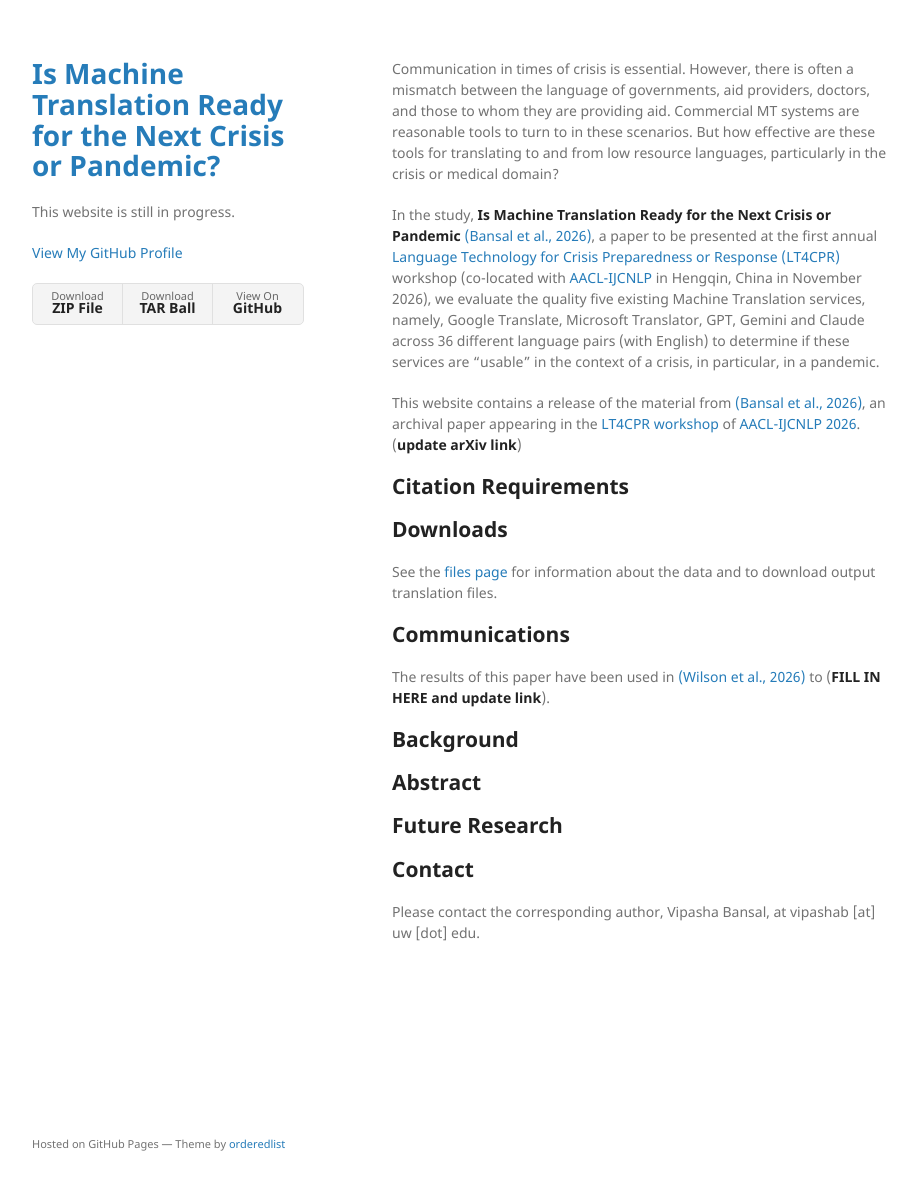
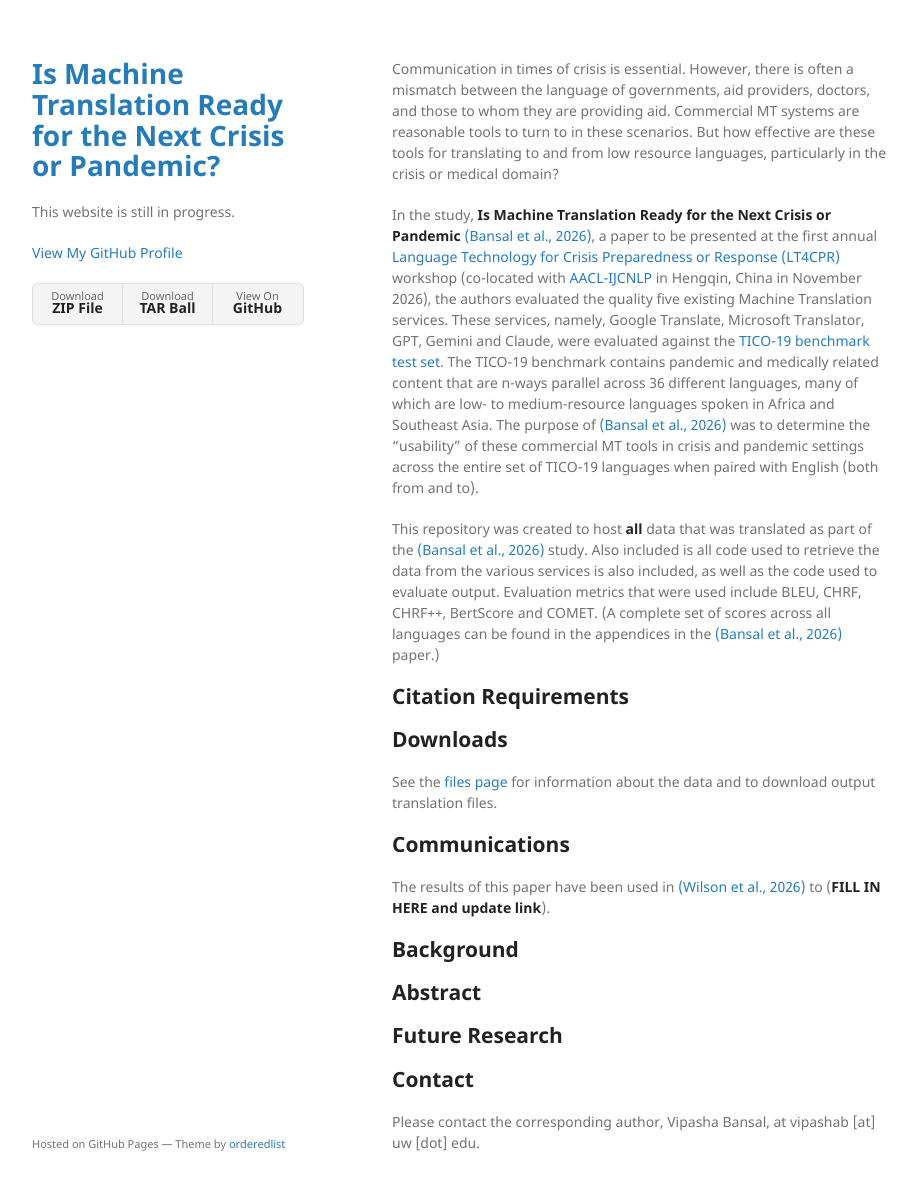
Before and after one commit to mt-crisis-ready/mt-crisis-ready.github.io, a Jekyll site: the page built from index.md, in a window 1280 px wide and 1223 px high. Shown: the top 1190 px of the window, without its empty margins (178-1095 px from the left). Built offline with Jekyll 4.4.1, drawn with Linux system fonts in a browser that asks for light colours.

Commit message:
More changes to the introduction in the front page

```diff
--- a/index.md
+++ b/index.md
@@ -4,10 +4,9 @@ layout: default
 
 Communication in times of crisis is essential. However, there is often a mismatch between the language of governments, aid providers, doctors, and those to whom they are providing aid. Commercial MT systems are reasonable tools to turn to in these scenarios. But how effective are these tools for translating to and from low resource languages, particularly in the crisis or medical domain?
 
-In the study, **Is Machine Translation Ready for the Next Crisis or Pandemic** [(Bansal et al., 2026)](https://arxiv.org/abs/2601.10082), a paper to be presented at the first annual [Language Technology for Crisis Preparedness or Response (LT4CPR)](https://lt4cpr.github.io/aacl2026-workshop-LT4CPR/) workshop (co-located with [AACL-IJCNLP](https://2026.aaclnet.org/) in Hengqin, China in November 2026), we evaluate the quality five existing Machine Translation services, namely, Google Translate, Microsoft Translator, GPT, Gemini and Claude across 36 different language pairs (with English) to determine if these services are "usable" in the context of a crisis, in particular, in a pandemic.
+In the study, **Is Machine Translation Ready for the Next Crisis or Pandemic** [(Bansal et al., 2026)](https://arxiv.org/abs/2601.10082), a paper to be presented at the first annual [Language Technology for Crisis Preparedness or Response (LT4CPR)](https://lt4cpr.github.io/aacl2026-workshop-LT4CPR/) workshop (co-located with [AACL-IJCNLP](https://2026.aaclnet.org/) in Hengqin, China in November 2026), the authors evaluated the quality five existing Machine Translation services. These services, namely, Google Translate, Microsoft Translator, GPT, Gemini and Claude, were evaluated against the [TICO-19 benchmark test set]( https://tico-19.github.io/). The TICO-19 benchmark contains pandemic and medically related content that are n-ways parallel across 36 different languages, many of which are low- to medium-resource languages spoken in Africa and Southeast Asia. The purpose of [(Bansal et al., 2026)](https://arxiv.org/abs/2601.10082) was to determine the "usability" of these commercial MT tools in crisis and pandemic settings across the entire set of TICO-19 languages when paired with English (both from and to).
 
-
-This website contains a release of the material from [(Bansal et al., 2026)](https://arxiv.org/abs/2601.10082), an archival paper appearing in the [LT4CPR workshop](https://lt4cpr.github.io/aacl2026-workshop-LT4CPR/index.html) of [AACL-IJCNLP 2026](https://2026.aaclnet.org/). (**update arXiv link**)
+This repository was created to host **all** data that was translated as part of the [(Bansal et al., 2026)](https://arxiv.org/abs/2601.10082) study. Also included is all code used to retrieve the data from the various services is also included, as well as the code used to evaluate output. Evaluation metrics that were used include BLEU, CHRF, CHRF++, BertScore and COMET. (A complete set of scores across all languages can be found in the appendices in the [(Bansal et al., 2026)](https://arxiv.org/abs/2601.10082) paper.)
 
 ## **Citation Requirements**
 
```
